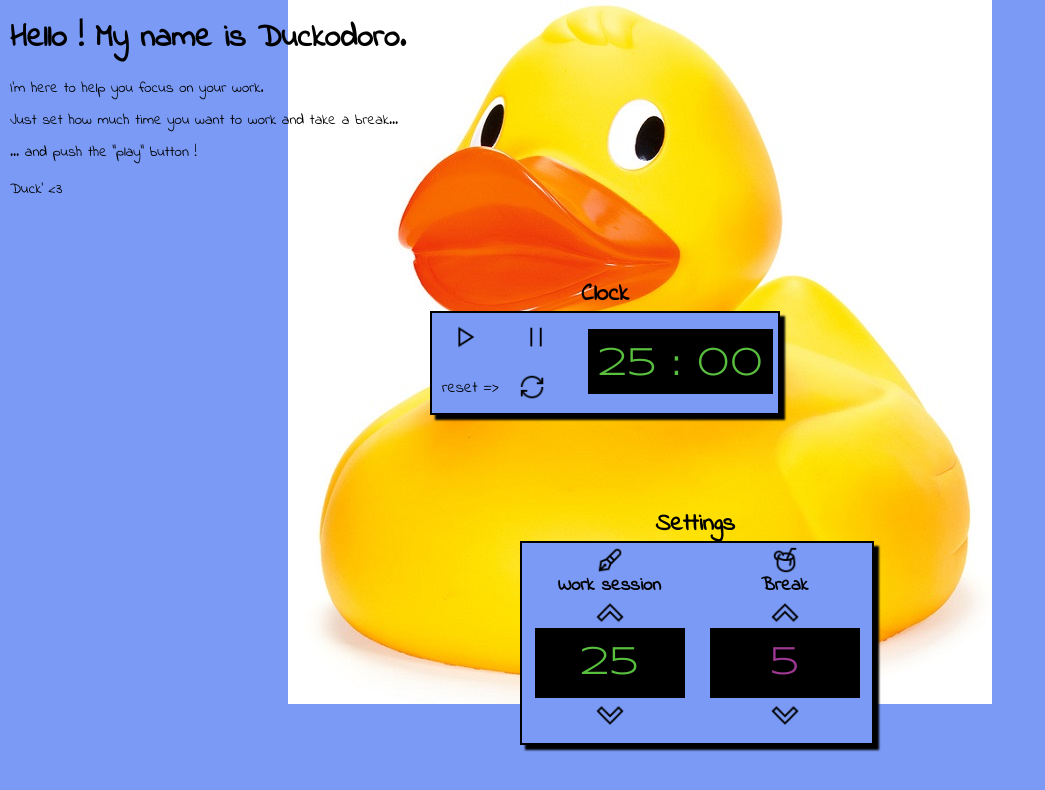
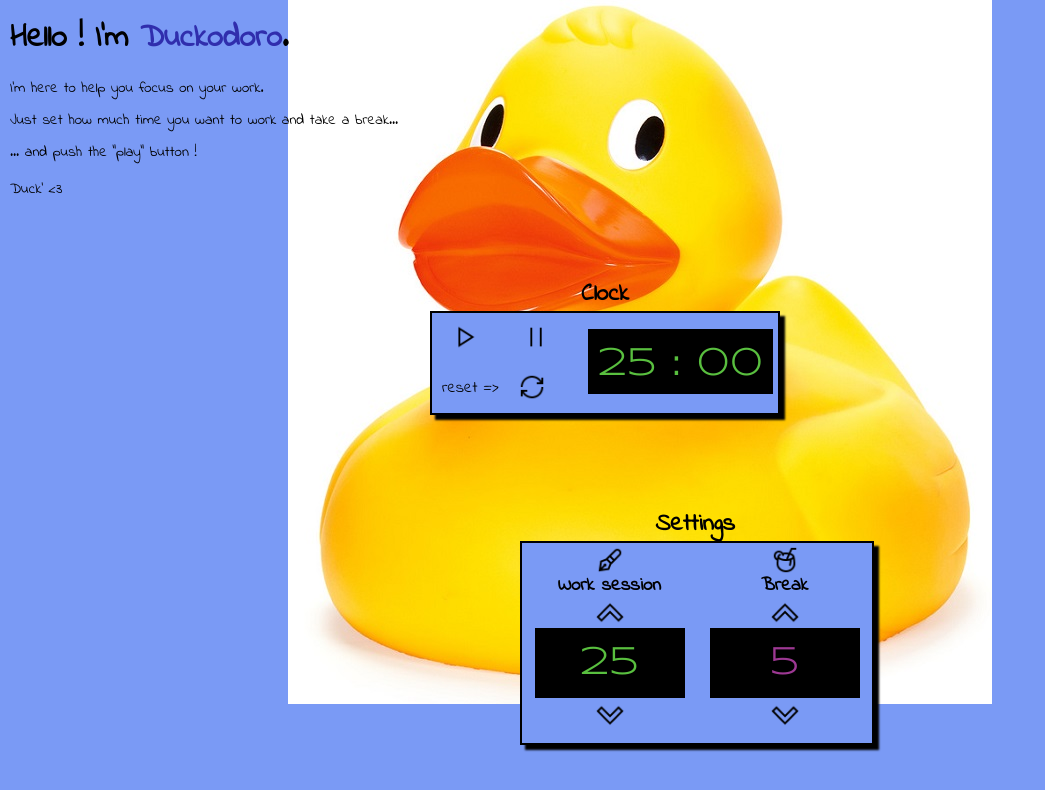
Before and after one commit to denispasin/pomodoro_system, a plain HTML site: page index.html in a window 1280 px wide. Shown: the whole page, without its empty margins (0-1045 px from the left). Drawn offline with nearby package versions, Linux system fonts and the light colour scheme.

Commit message:
fixing h1

```diff
--- a/index.html
+++ b/index.html
@@ -11,7 +11,7 @@
 <body>
 
     <div class="presentation">
-      <h1>Hello ! My name is Duckodoro.</h1>
+      <h1>Hello ! I'm <a href="https://en.wikipedia.org/wiki/Pomodoro_Technique">Duckodoro</a>.</h1>
       <p>I'm here to help you focus on your work.</p>
       <p>Just set how much time you want to work and take a break...</p>
       <p>... and push the "play" button !</p>
@@ -59,8 +59,6 @@
       </div>
     </div>
 
-
-
   <script src="https://code.jquery.com/jquery-3.1.1.min.js" integrity="sha256-hVVnYaiADRTO2PzUGmuLJr8BLUSjGIZsDYGmIJLv2b8=" crossorigin="anonymous"></script>
   <script src="script.js"></script>
 </body>
--- a/main.css
+++ b/main.css
@@ -30,6 +30,13 @@ span {
 .presentation p {
   margin-top: 10px;
   font-size: 15px;
+}
+.presentation a {
+  text-decoration: none;
+  color: #302EAD;
+}
+.presentation a:hover {
+  color: #BD6B0E;
 }
 .presentation p:last-of-type {
   margin-top: 20px;
```
